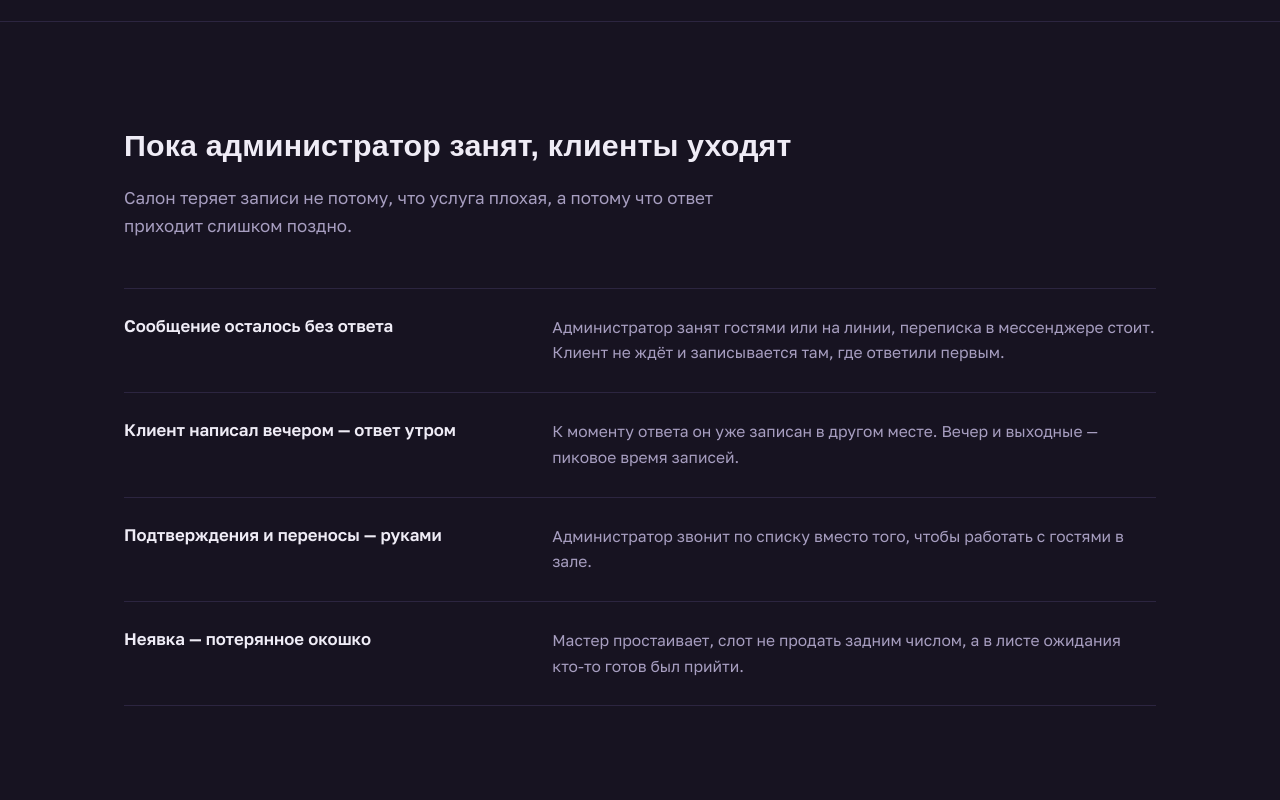
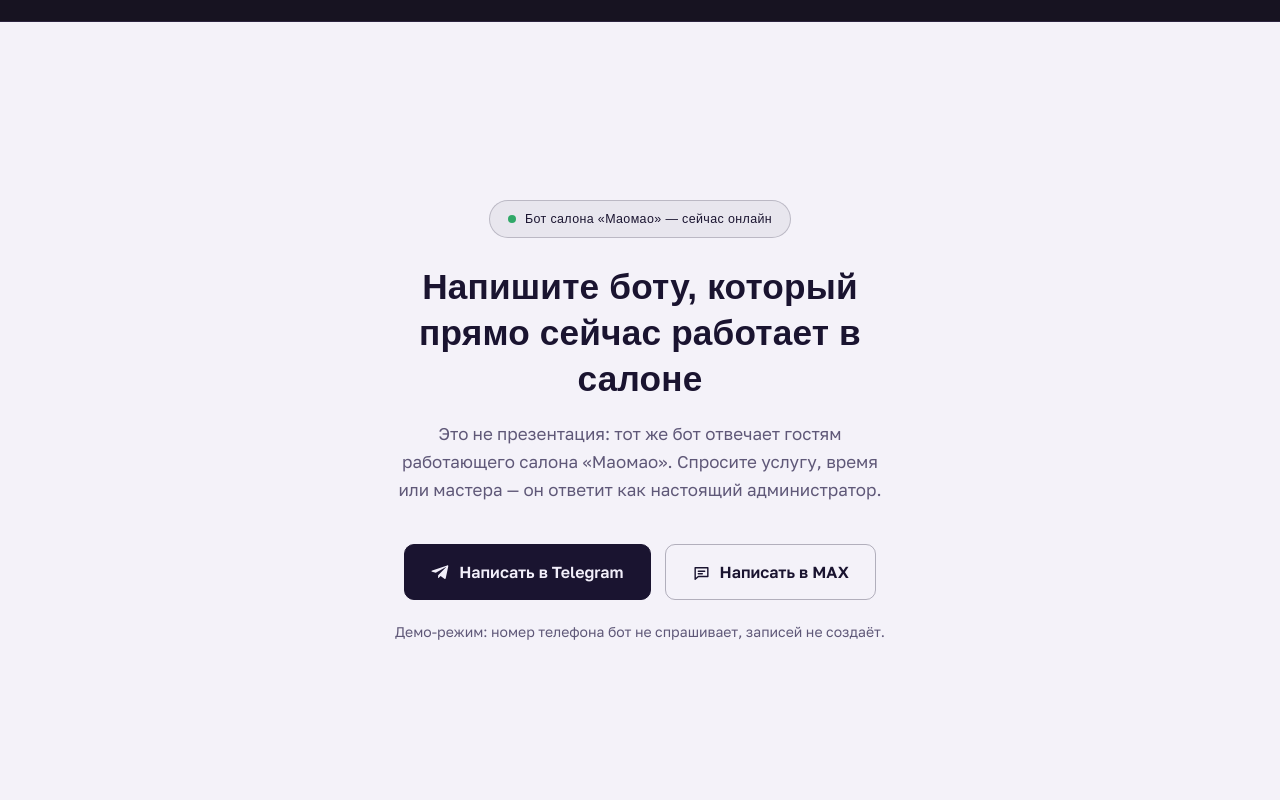
Before and after one commit to Kurgaevm/levelup-site, a plain HTML site: page index.html in a window 1280 px wide. Shown: the part 900-1700 px from the top of the page. Drawn offline with Linux system fonts and the light colour scheme; a web font is replaced by a local one.

Commit message:
Второй блок: светлый фулскрин с кнопками Telegram/MAX (заглушки ссылок, бот Маомао)
Co-Authored-By: Claude Opus 4.7 (1M context) <noreply@anthropic.com>

```diff
--- a/index.html
+++ b/index.html
@@ -104,6 +104,31 @@ h2{font-family:var(--font-display);font-weight:600;font-size:clamp(1.35rem,2.6vw
   .hero .wrap{grid-template-columns:1fr;gap:48px}
   .hero{padding:64px 0 72px}
 }
+
+/* ---------- live bot (светлая секция) ---------- */
+.live{
+  min-height:100vh;min-height:100svh;
+  display:flex;align-items:center;
+  background:#F4F2F9;color:#1A1430;
+}
+.live .wrap{width:100%;text-align:center;display:flex;flex-direction:column;align-items:center}
+.live .eyebrow-l{
+  display:inline-flex;align-items:center;gap:9px;
+  font-family:var(--font-display);font-weight:500;font-size:.78rem;letter-spacing:.03em;
+  color:#1A1430;border:1px solid rgba(26,20,48,.22);background:rgba(26,20,48,.05);
+  border-radius:99px;padding:8px 18px;margin-bottom:26px;
+}
+.live .dot{width:8px;height:8px;border-radius:50%;background:#1FA35C;flex:none;animation:pulse 1.6s ease-in-out infinite}
+@keyframes pulse{0%,100%{opacity:1}50%{opacity:.35}}
+.live h2{font-size:clamp(1.5rem,3vw,2.2rem);max-width:24ch;margin:0 auto 18px}
+.live .lede{color:#5F5878;margin:0 auto 40px;max-width:46ch}
+.live .btns{display:flex;gap:14px;flex-wrap:wrap;justify-content:center;margin-bottom:20px}
+.live .btn-dark{background:#1A1430;color:#F2EFFA;border:1px solid #1A1430}
+.live .btn-dark:hover{background:#2B2349;border-color:#2B2349}
+.live .btn-line{background:transparent;color:#1A1430;border:1px solid rgba(26,20,48,.3)}
+.live .btn-line:hover{border-color:#1A1430}
+.live .note{font-size:.875rem;color:#5F5878}
+@media(max-width:600px){.live{padding:72px 0}}
 
 /* ---------- chat panel ---------- */
 .chat{
@@ -249,6 +274,7 @@ footer b{color:var(--text);font-weight:600}
 @media(prefers-reduced-motion:reduce){
   html{scroll-behavior:auto}
   .typing i{animation:none;opacity:.5}
+  .live .dot{animation:none}
   *{transition:none!important}
 }
 </style>
@@ -317,29 +343,25 @@ footer b{color:var(--text);font-weight:600}
   </div>
 </section>
 
-<!-- ============ PROBLEM ============ -->
-<section>
+<!-- ============ LIVE BOT (светлый фулскрин, замена блока болей) ============ -->
+<section class="live" id="bot">
   <div class="wrap">
-    <h2>Пока администратор занят, клиенты уходят</h2>
-    <p class="lede">Салон теряет записи не потому, что услуга плохая, а потому что ответ приходит слишком поздно.</p>
-    <div class="rows">
-      <div class="row-line">
-        <b>Сообщение осталось без ответа</b>
-        <p>Администратор занят гостями или на линии, переписка в мессенджере стоит. Клиент не ждёт и записывается там, где ответили первым.</p>
-      </div>
-      <div class="row-line">
-        <b>Клиент написал вечером — ответ утром</b>
-        <p>К моменту ответа он уже записан в другом месте. Вечер и выходные — пиковое время записей.</p>
-      </div>
-      <div class="row-line">
-        <b>Подтверждения и переносы — руками</b>
-        <p>Администратор звонит по списку вместо того, чтобы работать с гостями в зале.</p>
-      </div>
-      <div class="row-line">
-        <b>Неявка — потерянное окошко</b>
-        <p>Мастер простаивает, слот не продать задним числом, а в листе ожидания кто-то готов был прийти.</p>
-      </div>
+    <p class="eyebrow-l"><span class="dot" aria-hidden="true"></span>Бот салона «Маомао» — сейчас онлайн</p>
+    <h2>Напишите боту, который прямо сейчас работает в салоне</h2>
+    <p class="lede">Это не презентация: тот же бот отвечает гостям работающего салона «Маомао». Спросите услугу, время или мастера — он ответит как настоящий администратор.</p>
+    <div class="btns">
+      <!-- ЗАГЛУШКА: заменить href на ссылку TG-бота Маомао -->
+      <a class="btn btn-dark" href="#" target="_blank" rel="noopener">
+        <svg class="ic" viewBox="0 0 24 24" fill="currentColor"><path d="M9.04 15.51 8.9 19.1c.36 0 .7-.15.96-.42l2.3-2.2 4.76 3.48c.87.48 1.5.23 1.72-.8l3.12-14.6c.28-1.3-.47-1.8-1.33-1.5L1.6 9.4c-1.27.5-1.25 1.2-.22 1.5l4.66 1.45L18.3 5.3c.5-.33.96-.15.58.18L9.04 15.5z"/></svg>
+        Написать в Telegram
+      </a>
+      <!-- ЗАГЛУШКА: заменить href на ссылку MAX-бота Маомао -->
+      <a class="btn btn-line" href="#" target="_blank" rel="noopener">
+        <svg class="ic" viewBox="0 0 24 24" fill="none" stroke="currentColor" stroke-width="1.8"><path d="M4 6h16v11H8l-4 3.5V6z" stroke-linejoin="round"/><path d="M8 10.5h8M8 13.5h5" stroke-linecap="round"/></svg>
+        Написать в MAX
+      </a>
     </div>
+    <p class="note">Демо-режим: номер телефона бот не спрашивает, записей не создаёт.</p>
   </div>
 </section>
 
```
